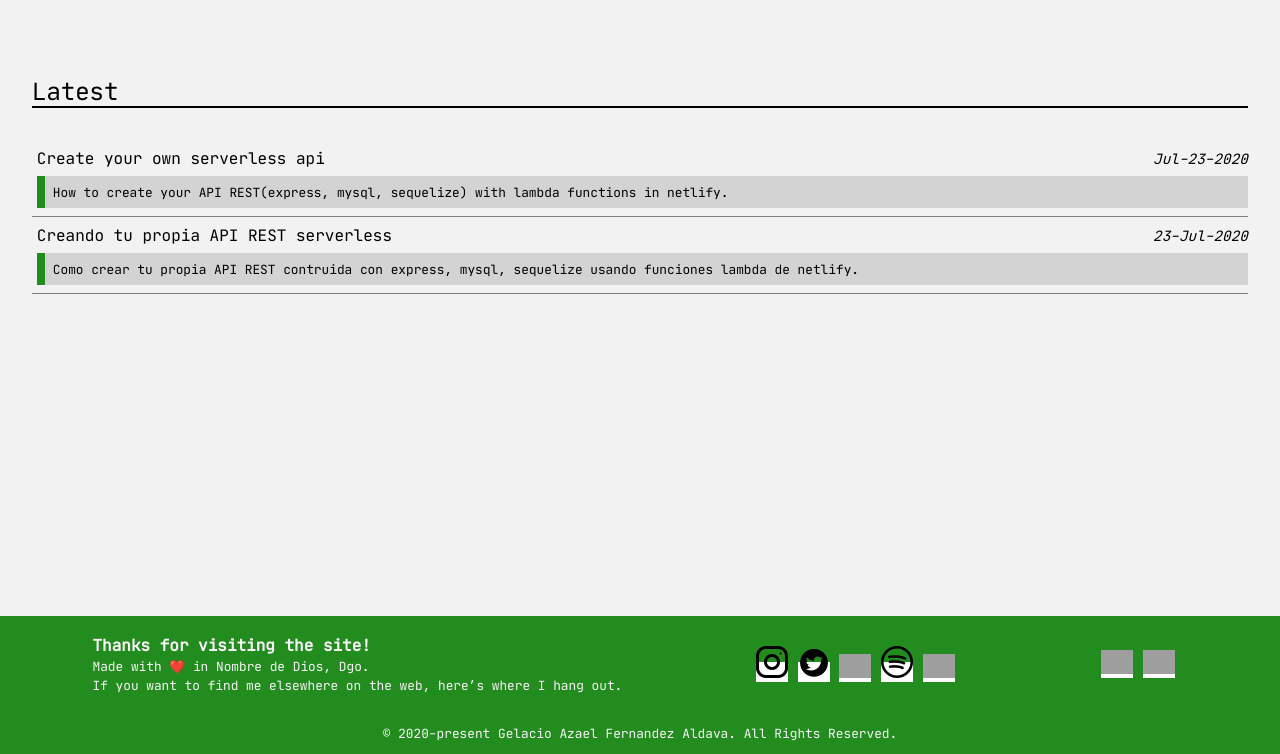
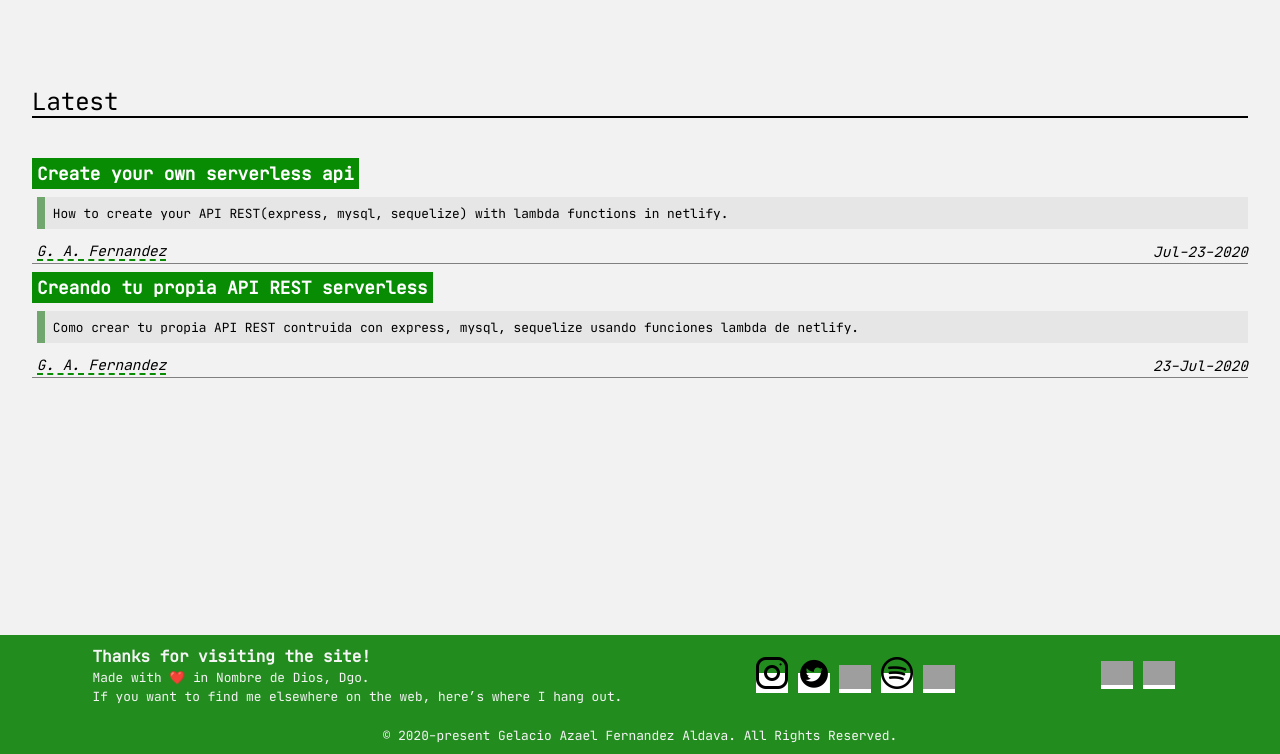
Before and after one commit to kasec/own-dev-server, a web app: file blog/index.html in a window 1280 px wide. Shown: the part 46-800 px from the top of the page. Run offline with its HTML, style and script files only (its server is not run), Linux system fonts and the light colour scheme; some libraries are stand-ins or nearby versions; grey boxes are pictures that could not be loaded.

Commit message:
Adding better UI styles

```diff
--- a/blog/index.html
+++ b/blog/index.html
@@ -57,21 +57,26 @@
         <div class="posts">
             <div class="post card">
                 <div class="header">
-                    <span>Create your own serverless api</span>
-                    <span class="date">Jul-23-2020</span>
+                    <span class="title">Create your own serverless api</span>
                 </div>
                 <div class="data-tech main-text -small">
                     How to create your API REST(express, mysql, sequelize) with lambda functions in netlify.
                 </div>
+                <div class="footer">
+                    <span class="author"> G. A. Fernandez </span>
+                    <span class="date">Jul-23-2020</span>
+                </div>
             </div>
             <div class="post card">
                 <div class="header">
-                    <span>Creando tu propia API REST serverless</span>
-                    <span class="date">23-Jul-2020</span>
-
+                    <span class="title">Creando tu propia API REST serverless</span>
                 </div>
                 <div class="data-tech main-text -small">
                     Como crear tu propia API REST contruida con express, mysql, sequelize usando funciones lambda de netlify.
+                </div>
+                <div class="footer">
+                    <span class="author"> G. A. Fernandez </span>
+                    <span class="date">23-Jul-2020</span>
                 </div>
             </div>
         </div>
@@ -79,7 +84,7 @@
     <footer>
         <input type="checkbox" id="expandable"/>
         <label class="wrapper" for="expandable">
-            <div class="paragraph">
+            <div class="header">
                 <p class="foldeable main-text"><b>Thanks for visiting the site!</b></p>
                 <p class="main-text -small">Made with ❤️ in Nombre de Dios, Dgo.</p>
                 <p class="foldeable main-text -small">If you want to find me elsewhere on the web, here’s where I hang out.</p>
@@ -95,7 +100,7 @@
                 <a class="net-icon" href="https://github.com/kasec" target="_blank"><img src="../images/icons/github.svg" alt="github picture"></a>
                 <a class="net-icon" href="https://gitlab.com/galfan" target="_blank"><img src="../images/icons/gitlab.webp" alt="gitlab picture"></a>
             </div>
-            <p class="main-text -small">© 2020-present Gelacio Azael Fernandez Aldava. All Rights Reserved.</p>
+            <div class="footer"><p class="main-text -small">© 2020-present Gelacio Azael Fernandez Aldava. All Rights Reserved.</p> </div>
         </label>
     </footer>
     <script src="../scripts/index.js"></script>
--- a/css/blog.css
+++ b/css/blog.css
@@ -21,10 +21,27 @@
 }
 #content > .posts > .card > .header {
     margin: 0;
+}
+#content > .posts > .card > .header > .title {
+    background-color: rgb(7, 140, 3);
+    color: white;
+    padding: 5px;
+}
+#content > .posts > .card > .footer {
+    padding-top: 5px;
+    margin: 0;
     margin-left: .3rem;
     display: flex;
+    justify-content: space-between;
+    padding-bottom: 2px;
 }
-#content > .posts > .card > .header > .date {
+#content > .posts > .card > .footer > .author{
+    border-bottom: 2px dashed rgb(7, 140, 3);
+    font-style: italic;
+    font-weight: lighter;
+    font-size: .9rem;
+}
+#content > .posts > .card > .footer > .date {
     font-style: italic;
     font-size: .9rem;
     font-weight: lighter;
@@ -38,4 +55,7 @@
    margin: .5rem 0;
    padding: .5rem;
    margin-left: .3rem;
+   border-left: ;
+   border-left: 8px solid rgb(113, 166, 111);
+   background-color: #d3d3d366;
 }
--- a/css/default.css
+++ b/css/default.css
@@ -209,7 +209,6 @@
         max-width: 2rem;
     }
 }
-
 footer {
     background-color: rgb(35, 140, 31);
 }
@@ -230,12 +229,16 @@
     text-align: left;
     cursor: pointer;
 }
-footer > .wrapper > .paragraph > .main-text {
-    margin: .2rem 0 .2rem 0;
+footer > .wrapper > .header {
+    margin: .5rem 0;
 }
-footer > .wrapper > .paragraph {
-    margin: 1rem 0;
+footer > .wrapper > .footer {
+    margin: .5rem 0;
 }
+footer > .wrapper  .main-text {
+    margin: .2rem 0;
+}
+
 footer > .wrapper > .net-icons {
     margin: .8rem;
 }
@@ -253,3 +256,11 @@
 #expandable:checked + .wrapper .foldeable {
     display: none;
 }
+@media only screen and (max-width: 852px) {
+    footer > .wrapper > .header {
+        margin: .5rem 0 0 0;
+    }
+    footer > .wrapper > .footer {
+        margin: 0 0 .5rem 0;
+    }
+}
```
